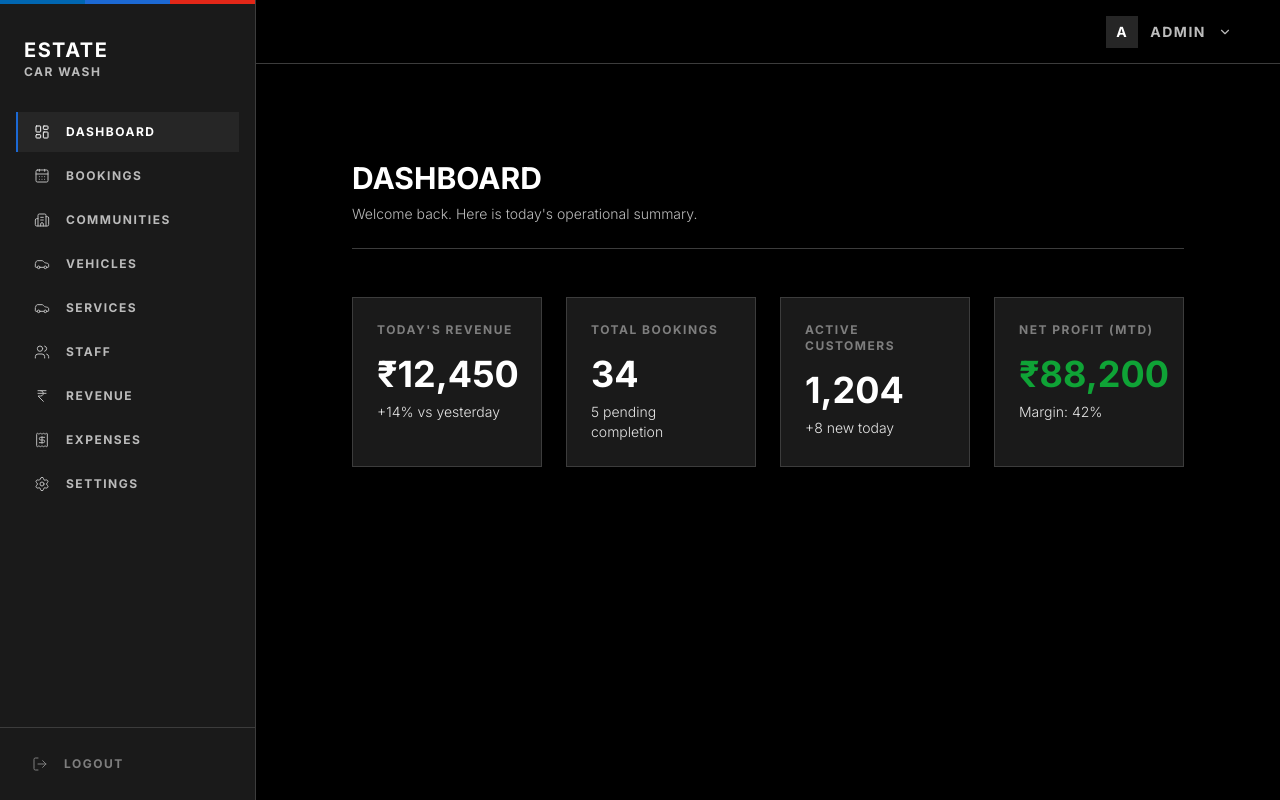
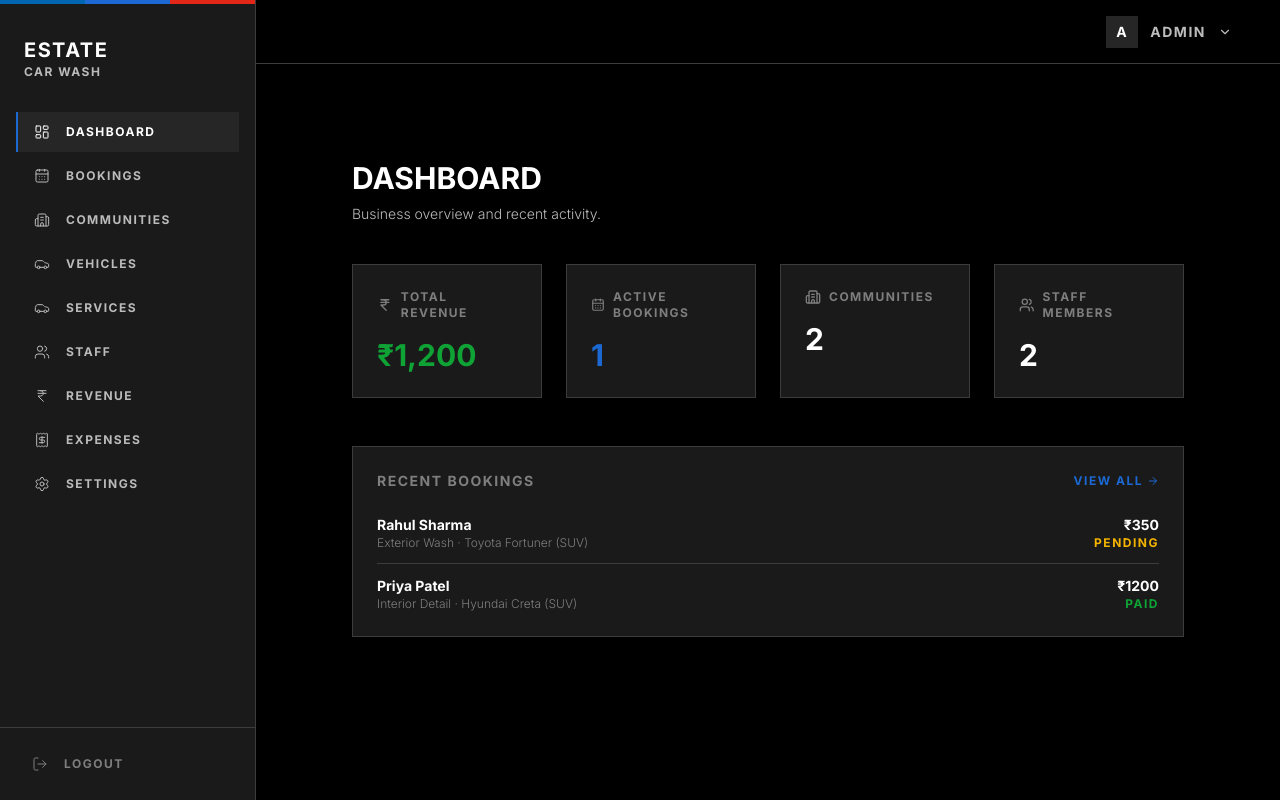
Before and after one commit to Devendradev44/Esate-Car-Wash, a Next.js app: page /dashboard in a window 1280 px wide. Built offline with nearby package versions, Linux system fonts and the light colour scheme.

Commit message:
cancellation booking update

```diff
--- a/src/app/(admin)/dashboard/page.tsx
+++ b/src/app/(admin)/dashboard/page.tsx
@@ -1,52 +1,80 @@
+"use client";
+import { useState, useEffect } from "react";
+import Link from "next/link";
+import { CalendarDays, IndianRupee, Building2, Users, ArrowRight } from "lucide-react";
+import { useStore } from "@/lib/store";
+
 export default function AdminDashboard() {
+  const [mounted, setMounted] = useState(false);
+  useEffect(() => setMounted(true), []);
+
+  const bookings = useStore((state) => state.bookings);
+  const communities = useStore((state) => state.communities);
+  const expenses = useStore((state) => state.expenses);
+  const staff = useStore((state) => state.staff);
+
+  if (!mounted) return null;
+
+  // Calculate Live KPIs
+  const totalRevenue = bookings.filter(b => b.paymentStatus === "PAID").reduce((sum, b) => sum + b.amount, 0);
+  const activeBookings = bookings.filter(b => b.bookingStatus === "BOOKED").length;
+  const activeCommunities = communities.filter(c => c.status === "ACTIVE").length;
+
+  const recentBookings = bookings.slice(0, 5);
+
+  const kpiCards = [
+    { title: "Total Revenue", value: `₹${totalRevenue.toLocaleString('en-IN')}`, icon: IndianRupee, color: "text-success", link: "/revenue" },
+    { title: "Active Bookings", value: activeBookings, icon: CalendarDays, color: "text-m-blue-dark", link: "/bookings" },
+    { title: "Communities", value: activeCommunities, icon: Building2, color: "text-ink", link: "/communities" },
+    { title: "Staff Members", value: staff.length, icon: Users, color: "text-ink", link: "/staff" },
+  ];
+
   return (
     <div className="p-12">
-      {/* Page Header */}
-      <div className="mb-12 border-b border-hairline pb-6">
-        <h2 className="text-3xl font-bold uppercase tracking-normal text-ink">
-          Dashboard
-        </h2>
-        <p className="mt-2 text-sm font-light text-body">
-          Welcome back. Here is today&apos;s operational summary.
-        </p>
+      <div className="mb-10">
+        <h2 className="text-3xl font-bold uppercase tracking-normal text-ink">Dashboard</h2>
+        <p className="mt-2 text-sm font-light text-body">Business overview and recent activity.</p>
       </div>
 
-      {/* KPI Cards Grid */}
-      <div className="grid grid-cols-1 gap-6 md:grid-cols-2 xl:grid-cols-4">
-        {/* Card 1 */}
-        <div className="border border-hairline bg-surface-card p-6 transition-all duration-300 hover:border-hairline-strong hover:bg-surface-soft cursor-default">
-          <p className="text-xs font-bold uppercase tracking-machined text-muted">
-            Today&apos;s Revenue
-          </p>
-          <p className="mt-4 text-4xl font-bold text-ink">₹12,450</p>
-          <p className="mt-2 text-sm font-light text-body-strong">+14% vs yesterday</p>
+      {/* KPI Grid */}
+      <div className="grid grid-cols-1 md:grid-cols-2 lg:grid-cols-4 gap-6 mb-12">
+        {kpiCards.map((kpi) => (
+          <Link href={kpi.link} key={kpi.title} className="border border-hairline bg-surface-card p-6 hover:bg-surface-elevated transition-colors block">
+            <div className="flex items-center gap-2 text-muted mb-4">
+              <kpi.icon size={16} />
+              <p className="text-xs font-bold uppercase tracking-machined">{kpi.title}</p>
+            </div>
+            <p className={`text-3xl font-bold ${kpi.color}`}>{kpi.value}</p>
+          </Link>
+        ))}
+      </div>
+
+      {/* Recent Bookings */}
+      <div className="border border-hairline bg-surface-card p-6">
+        <div className="flex justify-between items-center mb-6">
+          <h3 className="text-sm font-bold uppercase tracking-machined text-muted">Recent Bookings</h3>
+          <Link href="/bookings" className="flex items-center gap-1 text-xs font-bold uppercase tracking-machined text-m-blue-dark hover:text-m-blue-light">
+            View All <ArrowRight size={12} />
+          </Link>
         </div>
 
-        {/* Card 2 */}
-        <div className="border border-hairline bg-surface-card p-6 transition-all duration-300 hover:border-hairline-strong hover:bg-surface-soft cursor-default">
-          <p className="text-xs font-bold uppercase tracking-machined text-muted">
-            Total Bookings
-          </p>
-          <p className="mt-4 text-4xl font-bold text-ink">34</p>
-          <p className="mt-2 text-sm font-light text-body-strong">5 pending completion</p>
-        </div>
-
-        {/* Card 3 */}
-        <div className="border border-hairline bg-surface-card p-6 transition-all duration-300 hover:border-hairline-strong hover:bg-surface-soft cursor-default">
-          <p className="text-xs font-bold uppercase tracking-machined text-muted">
-            Active Customers
-          </p>
-          <p className="mt-4 text-4xl font-bold text-ink">1,204</p>
-          <p className="mt-2 text-sm font-light text-body-strong">+8 new today</p>
-        </div>
-
-        {/* Card 4 */}
-        <div className="border border-hairline bg-surface-card p-6 transition-all duration-300 hover:border-hairline-strong hover:bg-surface-soft cursor-default">
-          <p className="text-xs font-bold uppercase tracking-machined text-muted">
-            Net Profit (MTD)
-          </p>
-          <p className="mt-4 text-4xl font-bold text-success">₹88,200</p>
-          <p className="mt-2 text-sm font-light text-body-strong">Margin: 42%</p>
+        <div className="space-y-3">
+          {recentBookings.length === 0 ? (
+            <p className="text-sm font-light text-muted text-center py-4">No bookings yet.</p>
+          ) : (
+            recentBookings.map(b => (
+              <div key={b.id} className="flex justify-between items-center border-b border-hairline pb-3 last:border-none last:pb-0">
+                <div>
+                  <p className="text-sm font-bold text-ink">{b.customer}</p>
+                  <p className="text-xs font-light text-muted">{b.service} · {b.vehicle}</p>
+                </div>
+                <div className="text-right">
+                  <p className="text-sm font-bold text-ink">₹{b.amount}</p>
+                  <p className={`text-xs font-bold uppercase tracking-machined ${b.paymentStatus === "PAID" ? "text-success" : "text-warning"}`}>{b.paymentStatus}</p>
+                </div>
+              </div>
+            ))
+          )}
         </div>
       </div>
     </div>
--- a/src/app/customer/layout.tsx
+++ b/src/app/customer/layout.tsx
@@ -21,10 +21,10 @@ export default function CustomerLayout({
         {/* Desktop Navigation Links */}
         <nav className="flex items-center gap-8">
           {[
-            { icon: Home, label: "Dashboard", href: "/my-dashboard" },
-            { icon: CalendarPlus, label: "Book Service", href: "/book" },
-            { icon: Car, label: "My Garage", href: "/garage" },
-            { icon: User, label: "Profile", href: "/profile" },
+            { icon: Home, label: "Dashboard", href: "/customer/my-dashboard" },
+            { icon: CalendarPlus, label: "Book Service", href: "/customer/book" },
+            { icon: Car, label: "My Garage", href: "/customer/garage" },
+            { icon: User, label: "Profile", href: "/customer/profile" },
           ].map(item => (
             <Link key={item.label} href={item.href} className="flex items-center gap-2 text-xs font-bold uppercase tracking-machined text-body hover:text-ink transition-colors">
               <item.icon size={14} /> {item.label}
--- a/src/app/customer/my-dashboard/page.tsx
+++ b/src/app/customer/my-dashboard/page.tsx
@@ -1,14 +1,16 @@
 "use client";
 import { useState, useEffect } from "react";
 import Link from "next/link";
-import { CalendarDays, Car, Wrench, ArrowRight } from "lucide-react";
+import { CalendarDays, Car, Wrench, ArrowRight, XCircle } from "lucide-react";
 import { useStore } from "@/lib/store";
 
 export default function CustomerDashboard() {
   const [mounted, setMounted] = useState(false);
+
   useEffect(() => setMounted(true), []);
 
   const bookings = useStore((state) => state.bookings);
+  const cancelBooking = useStore((state) => state.cancelBooking); // ADD THIS LINE!
 
   if (!mounted) return null;
 
@@ -55,8 +57,45 @@ export default function CustomerDashboard() {
                   <div className="flex items-center gap-2 text-xs font-light text-muted mb-3">
                     <CalendarDays size={12} /> {b.date} · {b.time}
                   </div>
-                  <div className="flex items-center gap-2 text-xs font-light text-body">
+                  <div className="flex items-center gap-2 text-xs font-light text-body mb-4">
                     <Car size={12} /> {b.vehicle}
+                  </div>
+
+                  {/* ADD THIS CANCEL BUTTON */}
+                  <button
+                    onClick={() => cancelBooking(b.id)}
+                    className="flex w-full items-center justify-center gap-2 border border-m-red/50 text-m-red py-3 text-xs font-bold uppercase tracking-machined hover:bg-m-red hover:text-ink transition-colors"
+                  >
+                    <XCircle size={14} /> Cancel Booking
+                  </button>
+                </div>
+              ))}
+            </div>
+          )}
+        </div>
+                {/* Booking History (Completed / Cancelled) */}
+        <div className="mt-8">
+          <h2 className="text-xs font-bold uppercase tracking-machined text-muted mb-4">Booking History</h2>
+          {myBookings.filter(b => b.bookingStatus !== "BOOKED").length === 0 ? (
+            <div className="border border-hairline p-6 text-center">
+              <p className="text-sm font-light text-muted">No past bookings.</p>
+            </div>
+          ) : (
+            <div className="space-y-3">
+              {myBookings.filter(b => b.bookingStatus !== "BOOKED").map(b => (
+                <div key={b.id} className="border border-hairline bg-surface-card p-5 opacity-70">
+                  <div className="flex justify-between mb-2">
+                    <p className="text-sm font-bold text-ink">{b.service}</p>
+                    <span className={`text-xs font-bold uppercase ${b.bookingStatus === "COMPLETED" ? "text-success" : "text-m-red"}`}>
+                      {b.bookingStatus}
+                    </span>
+                  </div>
+                  <div className="flex items-center gap-2 text-xs font-light text-muted mb-3">
+                    <CalendarDays size={12} /> {b.date} · {b.time}
+                  </div>
+                  <div className="flex items-center justify-between text-xs font-light text-body">
+                    <span className="flex items-center gap-2"><Car size={12} /> {b.vehicle}</span>
+                    <span className={`font-bold ${b.paymentStatus === "PAID" ? "text-success" : "text-muted"}`}>{b.paymentStatus}</span>
                   </div>
                 </div>
               ))}
```
